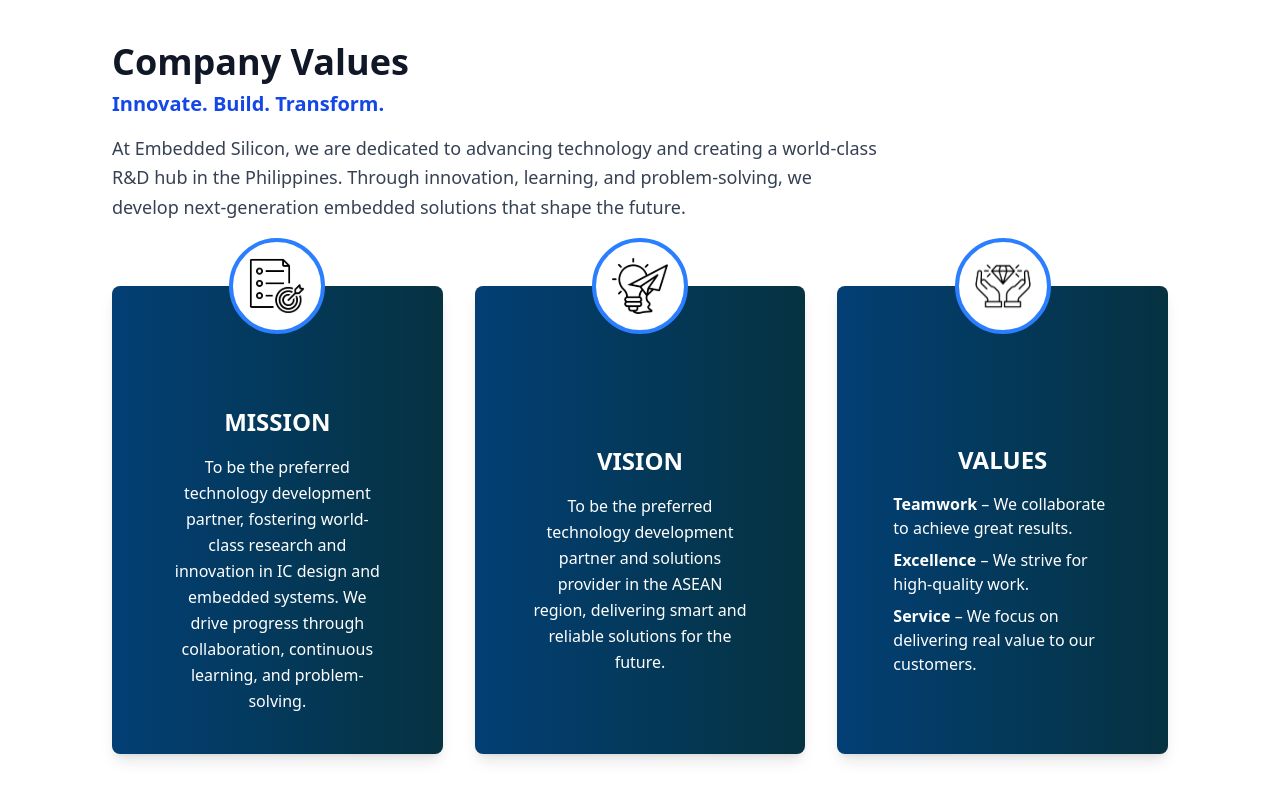
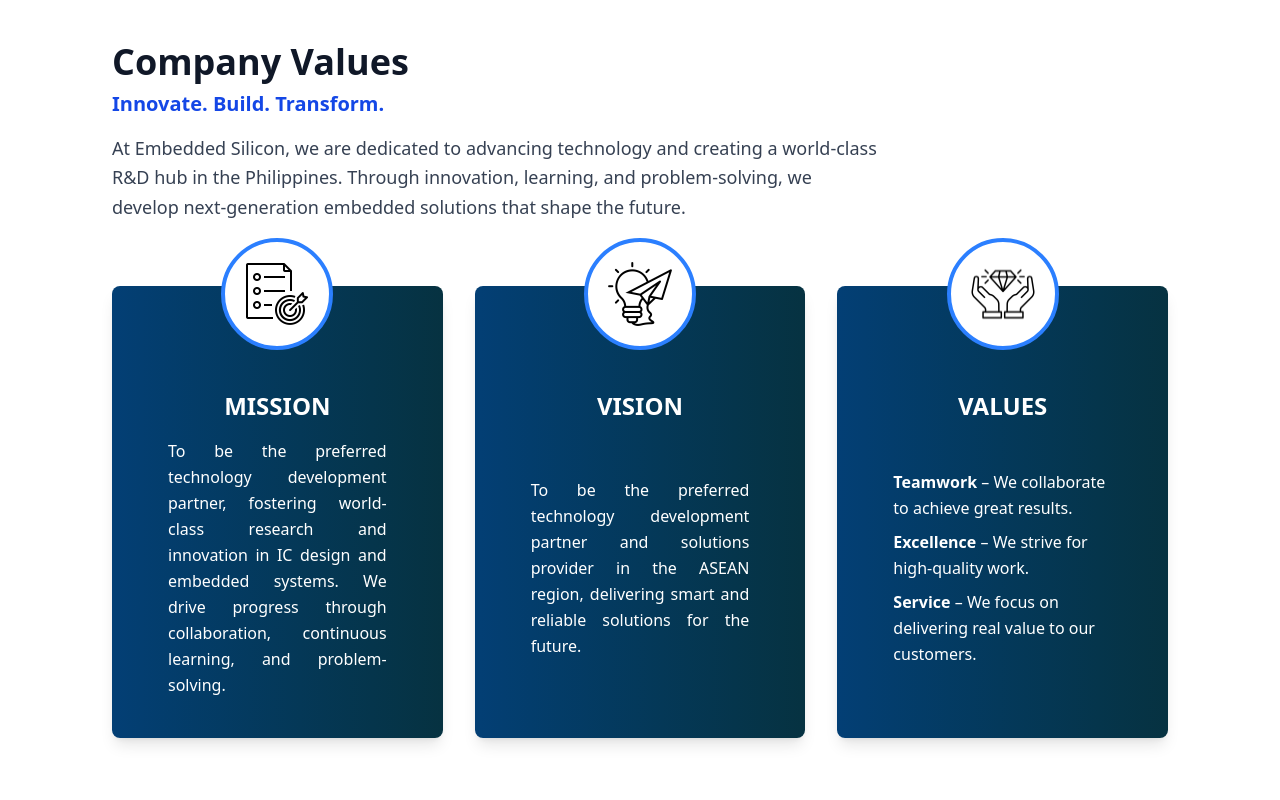
Before and after one commit to rasberriali/embedded-silicon, a React (Vite) app: page /aboutPage in a window 1280 px wide. Shown: the part 1966-2766 px from the top of the page. Built offline with nearby package versions, Linux system fonts and the light colour scheme.

Commit message:
about-page fixes

```diff
--- a/package.json
+++ b/package.json
@@ -18,6 +18,7 @@
     "react": "^19.0.0",
     "react-dom": "^19.0.0",
     "react-icons": "^5.5.0",
+    "react-leaflet": "^5.0.0",
     "react-router-dom": "^7.3.0",
     "svgmap": "^2.12.2",
     "tailwindcss": "^4.0.14"
--- a/src/client/pages/about-page/aboutPage.jsx
+++ b/src/client/pages/about-page/aboutPage.jsx
@@ -38,25 +38,15 @@ import synopsysCoverr from "../../../assets/images/synopsysCoverr.svg";
 
 // map
 import { useEffect } from "react";
-// import svgMap from "svgmap";
+import svgMap from "svgmap";
 // import "svgmap/dist/svgMap.css"; // Import styles
 
 
 import { GoArrowRight } from "react-icons/go";
 function AboutPage() {
-  // const acronym = [
-  //   { letter: "E", word: "Embedded", definition: "Specializing in IC design and firmware development." },
-  //   { letter: "S", word: "Systems", definition: "Delivering seamless integration in hardware and software." },
-  //   { letter: "I", word: "Innovation", definition: "Pioneering advancements in embedded technology." },
-  //   { letter: "L", word: "Logic", definition: "Building smart solutions with cutting-edge design." },
-  //   { letter: "I", word: "Integration", definition: "Ensuring efficiency across digital and analog systems." },
-  //   { letter: "C", word: "Connectivity", definition: "Enhancing communication between devices." },
-  //   { letter: "O", word: "Optimization", definition: "Maximizing performance in embedded applications." },
-  //   { letter: "N", word: "Networks", definition: "Expanding possibilities with connected solutions." }
-  // ];
+
   return (
     <>
-      {/* Navbar Component */}
 {/* Company Overview Section */}
 <div className="relative w-full min-h-[780px] flex items-center justify-start">
   {/* Background Image */}
@@ -67,7 +57,7 @@ function AboutPage() {
   />
 
   {/* Text Content */}
-  <div className="relative z-20 text-white max-w-3xl px-6 sm:px-8 md:px-12 lg:px-16 xl:px-20 ml-0 mr-auto mb-20">
+  <div className="relative z-20 text-white max-w-3xl px-8 sm:px-8 md:px-12 lg:px-16 xl:px-20 ml-20 mr-auto mb-20">
     <h1 className="text-3xl sm:text-4xl md:text-5xl font-bold">
       Company Overview
     </h1>
@@ -110,7 +100,7 @@ function AboutPage() {
 <div className="flex justify-center items-center w-full py-10 px-4">
   <div className="w-full max-w-6xl flex flex-col-reverse md:flex-row">
 
-    {/* Left: Company History (Displays Below Image on Mobile) */}
+
     <div className="w-full md:w-1/3 bg-[#121c2e] text-[#ced3dc] p-6 rounded-b-lg md:rounded-l-lg md:rounded-bl-lg md:rounded-br-none">
       <h2 className="text-3xl sm:text-4xl font-bold text-white">Company History</h2>
       <p className="text-lg sm:text-xl text-[#b0b8c4] font-normal mt-4"></p>
@@ -135,7 +125,7 @@ function AboutPage() {
       </p>
     </div>
 
-    {/* Right: Company Building Image (Appears First on Mobile) */}
+    {/* Right: Company Building Image */}
     <div className="w-full md:w-2/3">
       <img
         src={companyBuilding}
@@ -166,7 +156,6 @@ function AboutPage() {
 
 
 
-
      {/* Company Values Section */}
      <div className="w-full max-w-6xl mx-auto px-4 sm:px-6 lg:px-12 py-8 sm:py-12 lg:py-16">
         {/* Heading and Intro Text */}
@@ -178,42 +167,74 @@ function AboutPage() {
             Innovate. Build. Transform.
           </p>
           <p className="text-sm sm:text-base lg:text-lg text-gray-700 mt-4 leading-relaxed">
-      At Embedded Silicon, we are dedicated to advancing technology and creating a world-class R&D hub in the Philippines. Through innovation, learning, and problem-solving, we develop next-generation embedded solutions that shape the future.
+            At Embedded Silicon, we are dedicated to advancing technology and
+            creating a world-class R&D hub in the Philippines. Through innovation,
+            learning, and problem-solving, we develop next-generation embedded
+            solutions that shape the future.
           </p>
         </div>
 
-  {/* Mission, Vision, and Values Cards */}
-  <div className="grid grid-cols-1 sm:grid-cols-2 lg:grid-cols-3 gap-6 lg:gap-8">
-    {/* Reusable Card Component */}
+        {/* Mission, Vision, and Values Section */}
+        <div className="grid grid-cols-1 sm:grid-cols-2 lg:grid-cols-3 gap-6 lg:gap-8 items-stretch">
           {[
-      { title: "Mission", text: "To be the preferred technology development partner, fostering world-class research and innovation in IC design and embedded systems. We drive progress through collaboration, continuous learning, and problem-solving.", icon: missionIcon },
-      { title: "Vision", text: "To be the preferred technology development partner and solutions provider in the ASEAN region, delivering smart and reliable solutions for the future.", icon: visionIcon },
-      { title: "Values", text: "", icon: valuesIcon, values: ["Teamwork – We collaborate to achieve great results.", "Excellence – We strive for high-quality work.", "Service – We focus on delivering real value to our customers."] }
+            {
+              title: "Mission",
+              text: "To be the preferred technology development partner, fostering world-class research and innovation in IC design and embedded systems. We drive progress through collaboration, continuous learning, and problem-solving.",
+              icon: missionIcon,
+            },
+            {
+              title: "Vision",
+              text: "To be the preferred technology development partner and solutions provider in the ASEAN region, delivering smart and reliable solutions for the future.",
+              icon: visionIcon,
+            },
+            {
+              title: "Values",
+              icon: valuesIcon,
+              values: [
+                "Teamwork – We collaborate to achieve great results.",
+                "Excellence – We strive for high-quality work.",
+                "Service – We focus on delivering real value to our customers.",
+              ],
+            },
           ].map((item, index) => (
-      <div key={index} className="relative bg-gradient-to-r from-[#033F75] to-[#063241] text-white p-6 sm:p-8 lg:p-10 rounded-lg shadow-lg text-center h-auto flex flex-col">
+            <div
+              key={index}
+              className="relative bg-gradient-to-r from-[#033F75] to-[#063241] text-white p-6 sm:p-8 lg:p-10 rounded-lg shadow-lg flex flex-col h-full"
+            >
               {/* Icon */}
-        <div className="absolute -top-10 sm:-top-12 left-1/2 transform -translate-x-1/2 w-16 sm:w-20 lg:w-24 h-16 sm:h-20 lg:h-24 bg-white border-4 border-blue-500 rounded-full flex items-center justify-center">
-          <img src={item.icon} alt={`${item.title} Icon`} className="w-10 sm:w-12 lg:w-14 h-10 sm:h-12 lg:h-14" />
+              <div className="absolute -top-10 sm:-top-12 left-1/2 transform -translate-x-1/2 w-20 h-20 sm:w-24 sm:h-24 lg:w-28 lg:h-28 bg-white border-4 border-blue-500 rounded-full flex items-center justify-center">
+                <img
+                  src={item.icon}
+                  alt={`${item.title} Icon`}
+                  className="w-12 sm:w-14 lg:w-16 h-12 sm:h-14 lg:h-16"
+                />
               </div>
 
               {/* Text Content */}
-        <div className="flex-1 flex flex-col justify-center mt-14 sm:mt-16 lg:mt-20 px-4">
+              <div className="flex flex-col flex-grow justify-between mt-14 sm:mt-16 lg:mt-16 px-4 text-center">
                 <h3 className="text-lg sm:text-xl lg:text-2xl font-bold uppercase">
                   {item.title}
                 </h3>
+
+                <div className="flex-grow flex flex-col justify-center">
                   {item.text ? (
-            <p className="text-xs sm:text-sm lg:text-base mt-4 leading-relaxed">
+                    <p className="text-xs sm:text-sm lg:text-base mt-4 leading-relaxed text-justify">
                       {item.text}
                     </p>
                   ) : (
                     <div className="mt-4 space-y-2 text-left">
                       {item.values?.map((value, idx) => (
-                <p key={idx} className="text-xs sm:text-sm lg:text-base">
-                  <span className="font-bold">{value.split(" – ")[0]}</span> – {value.split(" – ")[1]}
+                        <p
+                          key={idx}
+                          className="text-xs sm:text-sm lg:text-base leading-relaxed"
+                        >
+                          <span className="font-bold">{value.split(" – ")[0]}</span> –{" "}
+                          {value.split(" – ")[1]}
                         </p>
                       ))}
                     </div>
                   )}
+                </div>
               </div>
             </div>
           ))}
@@ -342,9 +363,6 @@ function AboutPage() {
 
 
 
-
-
-
     </>
   );
 }
--- a/src/index.css
+++ b/src/index.css
@@ -147,3 +147,6 @@ html, body {
 /* Delay for smooth sequential appearance */
 .delay-200 { animation-delay: 0.2s; }
 .delay-400 { animation-delay: 0.4s; }
+
+/* index.css */
+@import url("https://cdn.jsdelivr.net/npm/svgmap@latest/dist/svgMap.min.css");
```
Also changed, not shown: src/assets/images/worldMaps.svg (added), 1 other file (tests, documents, lock files or other folders). Lines whose indentation alone changed are shown as unchanged.
